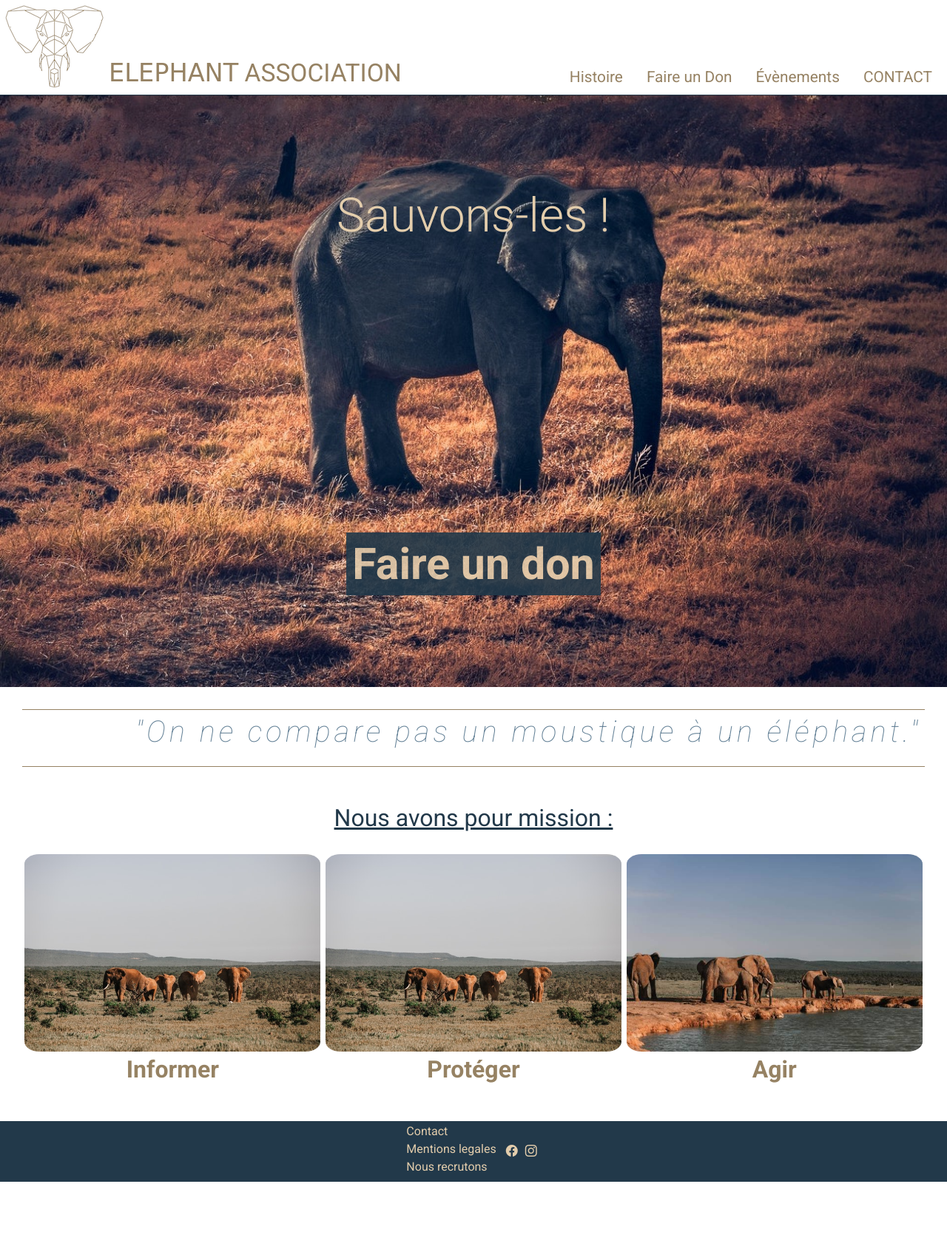
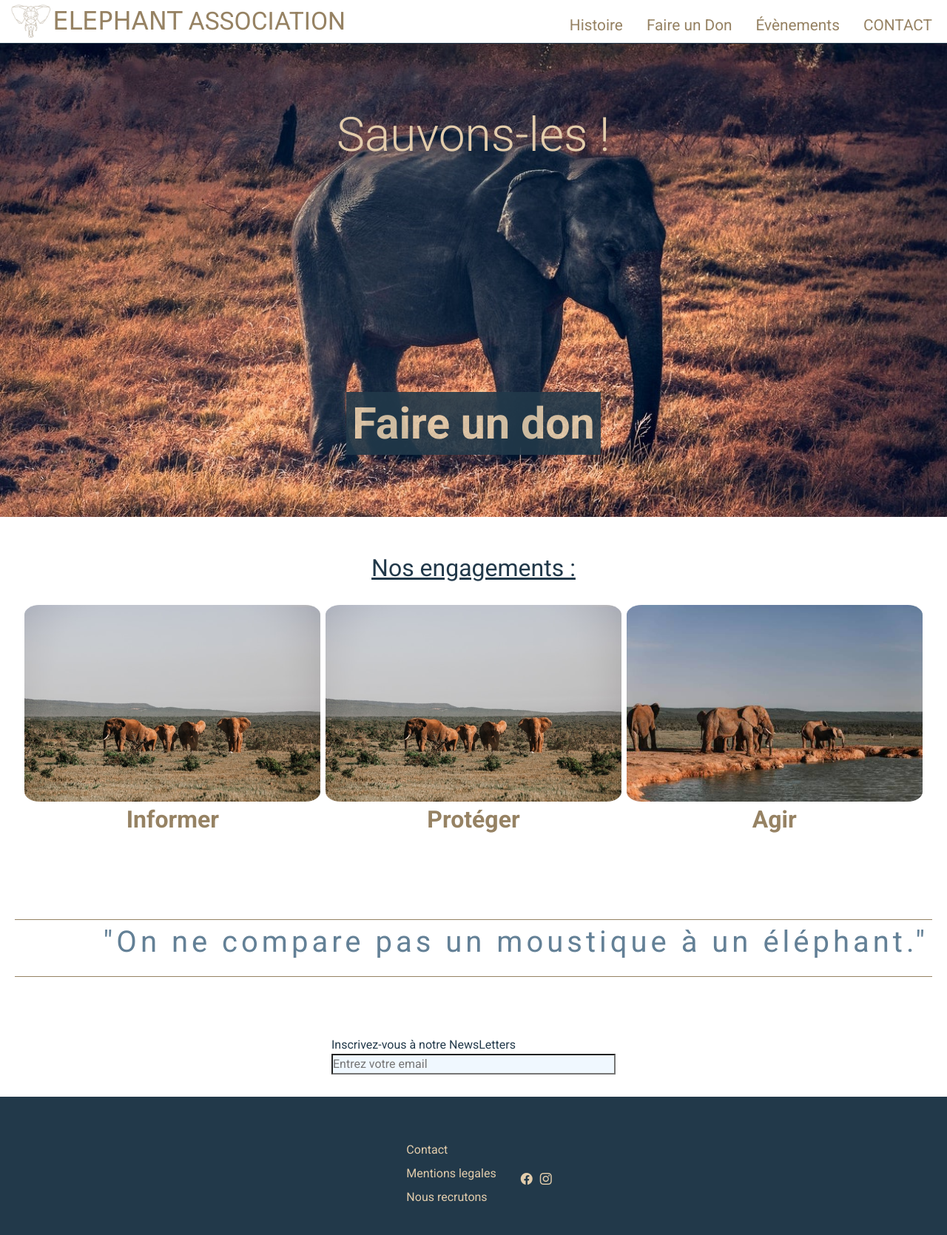
Before and after one commit to crayongris4B/Projet, a plain HTML site: page index.html in a window 1280 px wide. Shown: the whole page at 74% size. Before the commit the page ends 1598 px from the top, so only its background shows below. Drawn offline with nearby package versions, Linux system fonts and the light colour scheme; a web font is replaced by a local one.

Commit message:
new size header

```diff
--- a/index.html
+++ b/index.html
@@ -68,12 +68,10 @@
                  <a href="donation.html" class="faireundon main__button--don-text">Faire un don</a>
             </div>
         </main>
-        <blockquote class="blockquote__citation">
-            <p>"On ne compare pas un moustique à un éléphant."</p>
-        </blockquote>
+
         <aside class="aside">
-            <h2 class="aside__h2">Nous avons pour mission : </h2>
-            <div>
+            <h2 class="aside__h2">Nos engagements : </h2>
+            <div class="aside__article-main">
                 <article class="aside__article">
                     <a href="histoire.html#informer"><img src="images/informer.jpg"  alt="Informez-vous" class="aside__article-img">
                     <p class="aside__article-icon">💬</p>
@@ -92,6 +90,13 @@
             </div>
 
         </aside>
+        <blockquote class="blockquote__citation">
+            <p>"On ne compare pas un moustique à un éléphant."</p>
+        </blockquote>
+        <div class="newsLetters">
+            <label for="newsLetter">Inscrivez-vous à notre NewsLetters</label>
+            <input type="text" placeholder="Entrez votre email">
+        </div>
         <footer>
             <div class="footer__elements-element">
                 <a href="contact.html"><p>Contact</p></a>
--- a/style.css
+++ b/style.css
@@ -37,10 +37,12 @@ header{
     border-top: 0;
     border-left: 0;
     border-right: 0;
+
 }
 .header__main-logo{
     display: flex;
-    align-items: flex-end;
+    align-items: center;
+    padding-left: 10px;
 }
 .header__nav{
     display: flex;
@@ -68,8 +70,9 @@ header{
     display: none;
 }
 label[for="myBurger"]{
-    font-size: 50px;
+    font-size: 30px;
     color: #968263;
+    padding-right: 10px;
 }
 .header__list-nav li{
     list-style: none;
@@ -82,18 +85,20 @@ label[for="myBurger"]{
 }
 .header__logo-title-elephant{
     font-family:'Finger Paint', cursive;
-    width: 20px;
 }
 .header__list-nav a:hover{
     color: #E3CDAC ;
     font-weight: bolder;
+}
+ .header__logo{
+    height: 48px;
 }
 /*index.html */
 .main__image-index{
     background-size: cover;
     background-position: center;
     background-repeat: no-repeat;
-    height: 100vh;
+    height: 80vh;
     background-image: url("images/pexels-rudolf-kirchner-1750820.jpeg");
   /* grid */
     display: grid;
@@ -128,13 +133,18 @@ label[for="myBurger"]{
 .blockquote__citation {
     text-align: right;
     color: #638096;
-    font-style: italic;
+    font-style: bolder;
     border-top: 1px solid #968263;
     border-bottom: 1px solid #968263;
     font-size: 1.2rem;
     padding-right: 5px;
+    margin: 80px 20px;
+    letter-spacing: 2px;
+}
+.aside__article-main{
+    display: flex;
+    justify-content: space-around;
     margin: 30px;
-    letter-spacing: 2px;
 }
 .aside__article-img{
     display: none;
@@ -160,16 +170,30 @@ label[for="myBurger"]{
 .main__image-index{
     z-index: 1;
 }
+.newsLetters{
+    display: flex;
+    flex-direction: column;
+    width: 80%;
+    margin: 0 auto;
+}
+.newsLetters input{
+    background-color: aliceblue;
+}
 /* --------------------------------------------- */
 /* footer*/
 footer{
     display: flex;
     justify-content: center;
     background-color: #22394A;
+    padding: 40px;
+    margin-top: 30px;
 }
 .footer__elements-element{
-    margin-top: 10px;
+    padding: 20px;
     line-height: 0.5;
+}
+.footer__elements-element a{
+    margin: 25px;
 }
 .footer__elements-social{
     display: flex;
@@ -405,17 +429,19 @@ footer a{
     }
     .header__logo-without, .header__logo-title{
         display: inline;
-        font-size: 1.3rem;
+        font-size: 0.7rem;
     }
-
+    .header__logo-without{
+        height: 48px;
+    }
     .header__logo-title{
         color: #968263;
+        font-size: 1.5rem;
     }
     /* index.html */
     .main__image-index{
         background-size: cover;
         background-image: url("images/pexels-rudolf-kirchner-1750820\ copie.jpeg");
-        background-position: bottom;
     }
     .main__title{
         font-size: 3.5rem;
@@ -423,7 +449,6 @@ footer a{
     .main__button--don-text{
        font-size: 3rem;
     }
-
     .aside__article-icon{
         display: none;
     }
@@ -474,6 +499,12 @@ footer a{
         background-size: contain;
         background-attachment: fixed;
         background-repeat: no-repeat;
+     }
+     .aside__article-main{
+         display: block;
+     }
+     .newsLetters{
+         width: 30%;
      }
 }
 @media screen and (min-width: 1168px){
```
